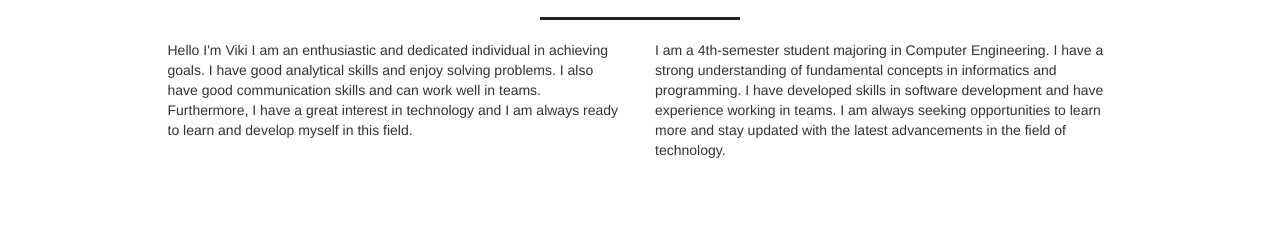
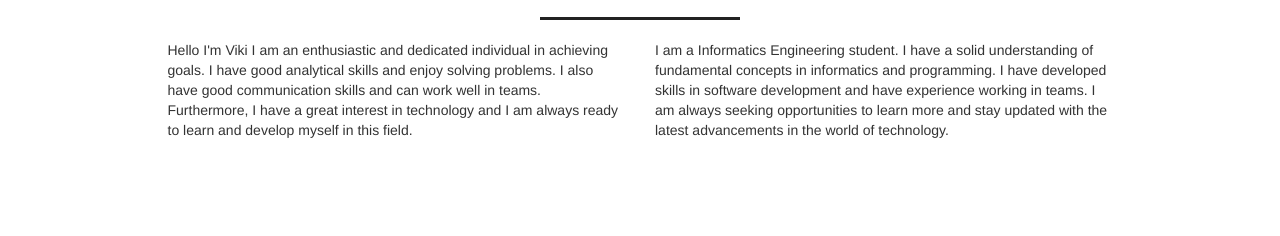
Before and after one commit to vikifsyh/vfsyah, a plain HTML site: page index.html in a window 1280 px wide. Shown: the part 564-800 px from the top of the page. Drawn offline with Linux system fonts and the light colour scheme.

Commit message:
second commit

```diff
--- a/index.html
+++ b/index.html
@@ -75,7 +75,7 @@
             </p>
           </div>
           <div class="col-sm-5">
-            <p>I am a 4th-semester student majoring in Computer Engineering. I have a strong understanding of fundamental concepts in informatics and programming. I have developed skills in software development and have experience working in teams. I am always seeking opportunities to learn more and stay updated with the latest advancements in the field of technology.</p>
+            <p>I am a Informatics Engineering student. I have a solid understanding of fundamental concepts in informatics and programming. I have developed skills in software development and have experience working in teams. I am always seeking opportunities to learn more and stay updated with the latest advancements in the world of technology.</p>
           </div>
         </div>
 
```
